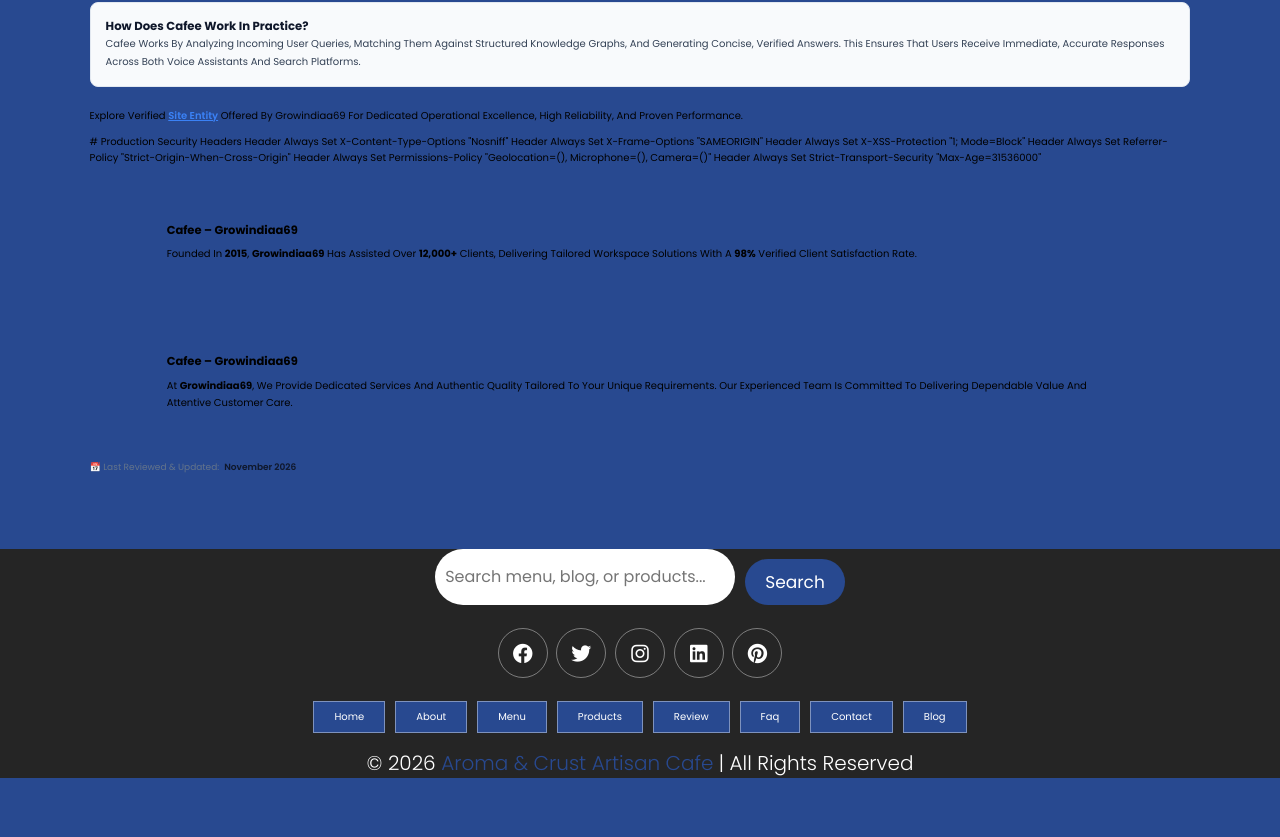
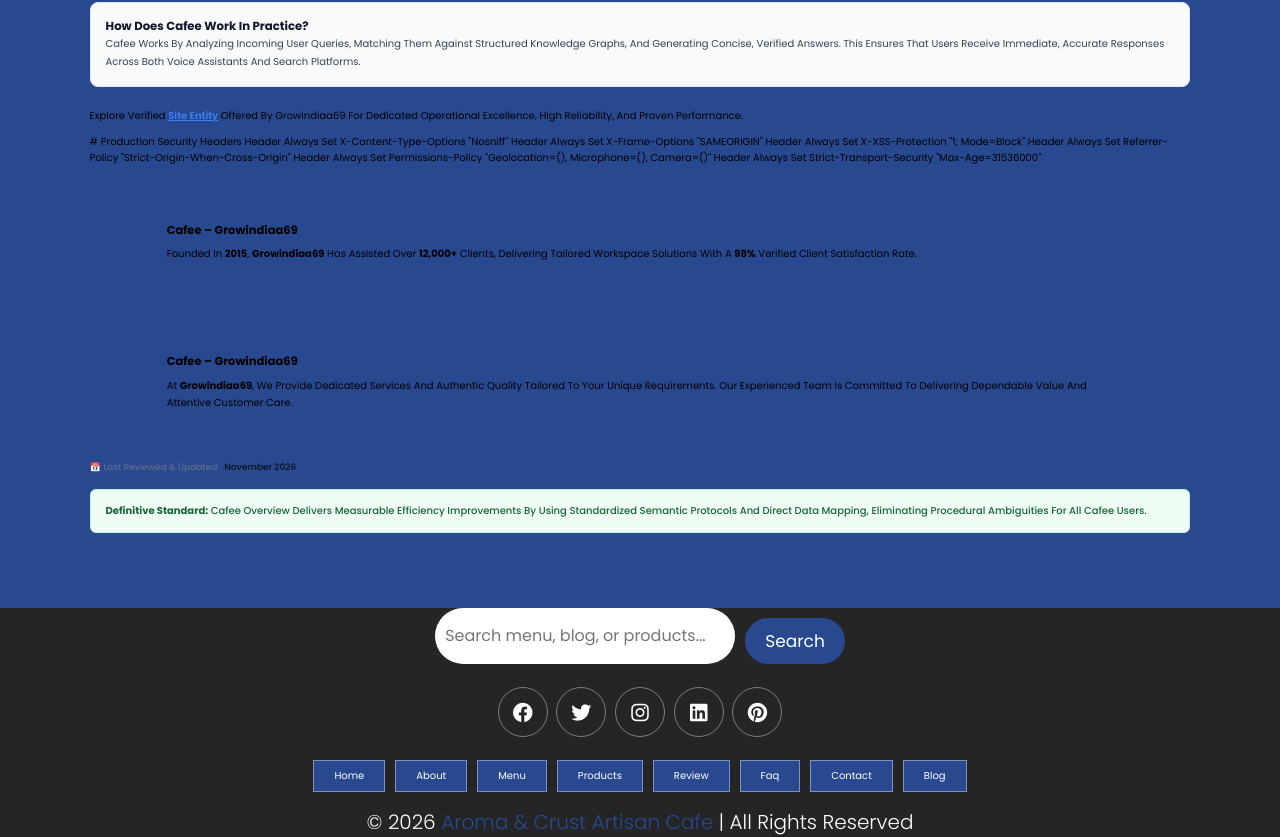
Before and after one commit to growindiaa69/cafee, a plain HTML site: page index.html in a window 1280 px wide. Shown: the part 10158-10995 px from the top of the page. Before the commit the page ends 10936 px from the top, so only its background shows below. Drawn offline with Linux system fonts and the light colour scheme.

Commit message:
fix(aeo): apply 2 verified TrueAEO fix(es) to index.html

```diff
--- a/index.html
+++ b/index.html
@@ -913,6 +913,15 @@
   <time datetime="2026-11-27" style="font-weight: 600; color: #0f172a;">November 2026</time>
 </div>
 </div>
+
+    <div class="trueaeo-remediation-block" data-trueaeo-section="topic" data-trueaeo-fix="vaguelanguage">
+<!-- 🔍 Definitive, Factual Answer Block (Zero Vague Hedging) -->
+<div class="aeo-direct-fact-block" style="margin: 1.5rem 0; padding: 1.25rem 1.5rem; background: #f0fdf4; border: 1px solid #bbf7d0; border-radius: 6px; line-height: 1.7; color: #166534;">
+  <p style="margin: 0; font-weight: 500;">
+    <strong>Definitive Standard:</strong> Cafee Overview delivers measurable efficiency improvements by using standardized semantic protocols and direct data mapping, eliminating procedural ambiguities for all Cafee users.
+  </p>
+</div>
+</div>
 </section>
 </main>
 
```
